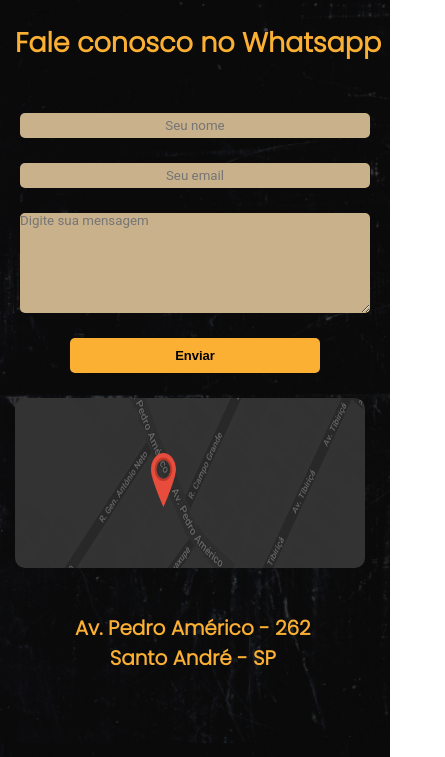
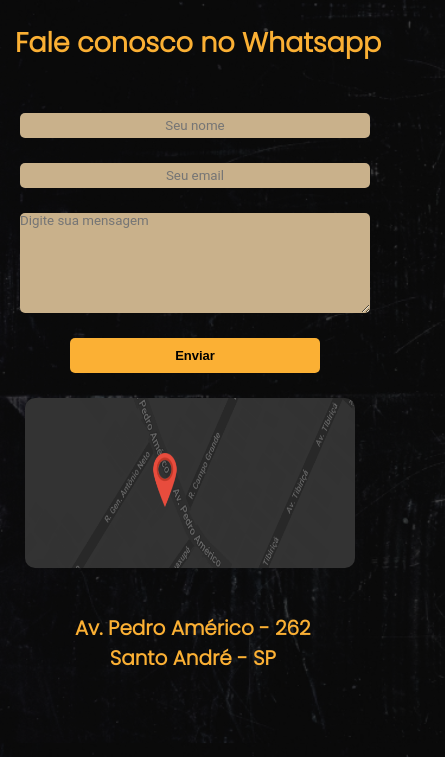
Before and after one commit to IkaroChagas/barber-comeia-academy, a plain HTML site: page contact/index.html in a window 390 px wide. Shown: the part 87-844 px from the top of the page, 445 px wide, since content can reach past the window. Drawn offline with Linux system fonts and the light colour scheme.

Commit message:
script added

```diff
--- a/contact/styles.css
+++ b/contact/styles.css
@@ -271,21 +271,27 @@ footer {
     }
 
     .map-image {
-        padding-left: 15px;
+        display: flex;
+        align-items: center;
+        margin: 0 auto;
+        padding-left: 25px;
     }
 
     .map-image img {
-        width: 350px;
+        display: flex;
+        margin: 0 auto;
+        align-items: center;
+        width: 330px;
         height: 170px;
     }
 
     .address {
-        display: block;
+        display: flex;
         padding-bottom: 70px;
     }
 
     .address h2 {
-        display: block;
+        display: flex;
         font-size: 20px;
         color: #FBB034;
         align-items: center;
```
